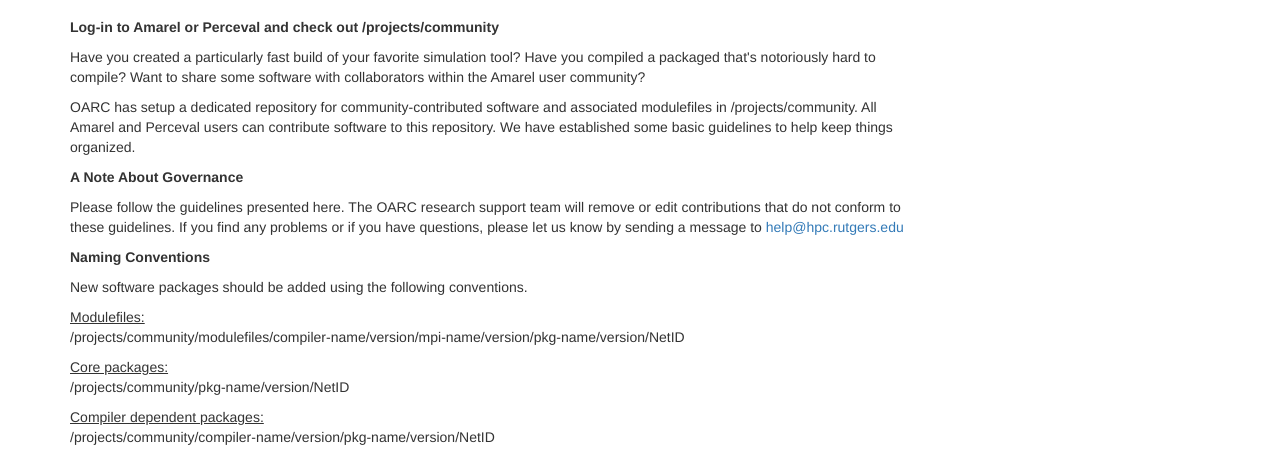
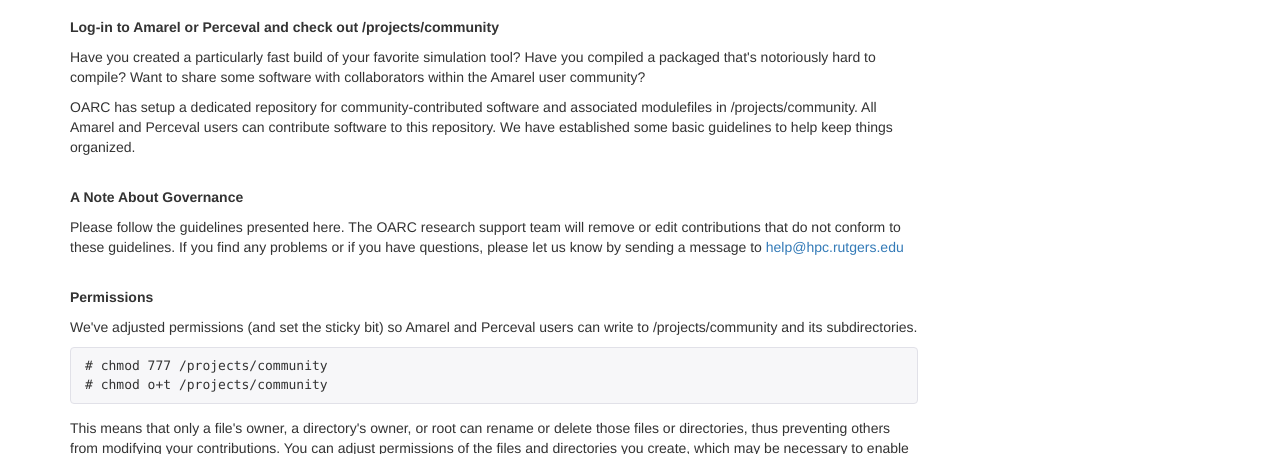
Before and after one commit to rutgers-oarc/community, a plain HTML site: page index.html in a window 1280 px wide. Shown: the part 498-952 px from the top of the page. Drawn offline with nearby package versions, Linux system fonts and the light colour scheme.

Commit message:
Add files via upload

```diff
--- a/index.html
+++ b/index.html
@@ -58,11 +58,21 @@
                     <p>Have you created a particularly fast build of your favorite simulation tool? Have you compiled a packaged that's notoriously hard to compile? Want to share some software with collaborators within the Amarel user community?</p>
                     <p>OARC has setup a dedicated repository for community-contributed software and associated modulefiles in /projects/community. All Amarel and Perceval users can contribute software to this repository. We have established some basic guidelines to help keep things organized.</p>
 
-
+<br>
 <p><strong>A Note About Governance</strong></p>
 
 <p>Please follow the guidelines presented here. The OARC research support team will remove or edit contributions that do not conform to these guidelines. If you find any problems or if you have questions, please let us know by sending a message to <a href=mailto:help@hpc.rutgers.edu>help@hpc.rutgers.edu</a></p>
 
+<br>
+<p><strong>Permissions</strong></p>
+
+<p>We've adjusted permissions (and set the sticky bit) so Amarel and Perceval users can write to /projects/community and its subdirectories.
+<figure class=highlight><pre><code class=language-html data-lang=html># chmod 777 /projects/community
+# chmod o+t /projects/community</code></pre></figure>
+This means that only a file's owner, a directory's owner, or root can rename or delete those files or directories, thus preventing others from modifying your contributions. You can adjust permissions of the files and directories you create, which may be necessary to enable others to use the software you place there.</p>
+
+
+<br>
 <p><strong>Naming Conventions</strong></p>
 
 <p>New software packages should be added using the following conventions.</p>
@@ -81,13 +91,10 @@
 
 
 
-                </div>
 
 
 
-
-
-
+                </div>
             </div>
             <div class=col-md-3 role=complementary>
                 <nav class="bs-docs-sidebar hidden-print hidden-sm hidden-xs">
```
